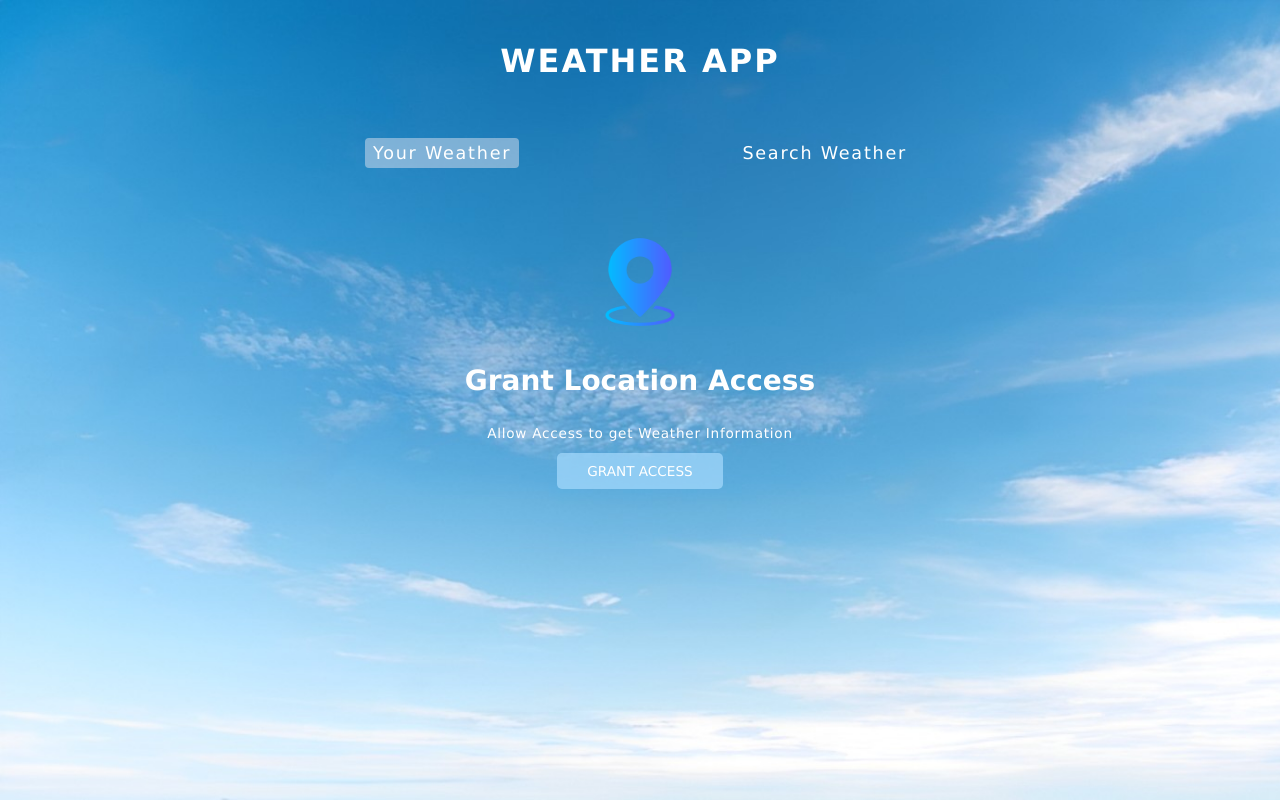
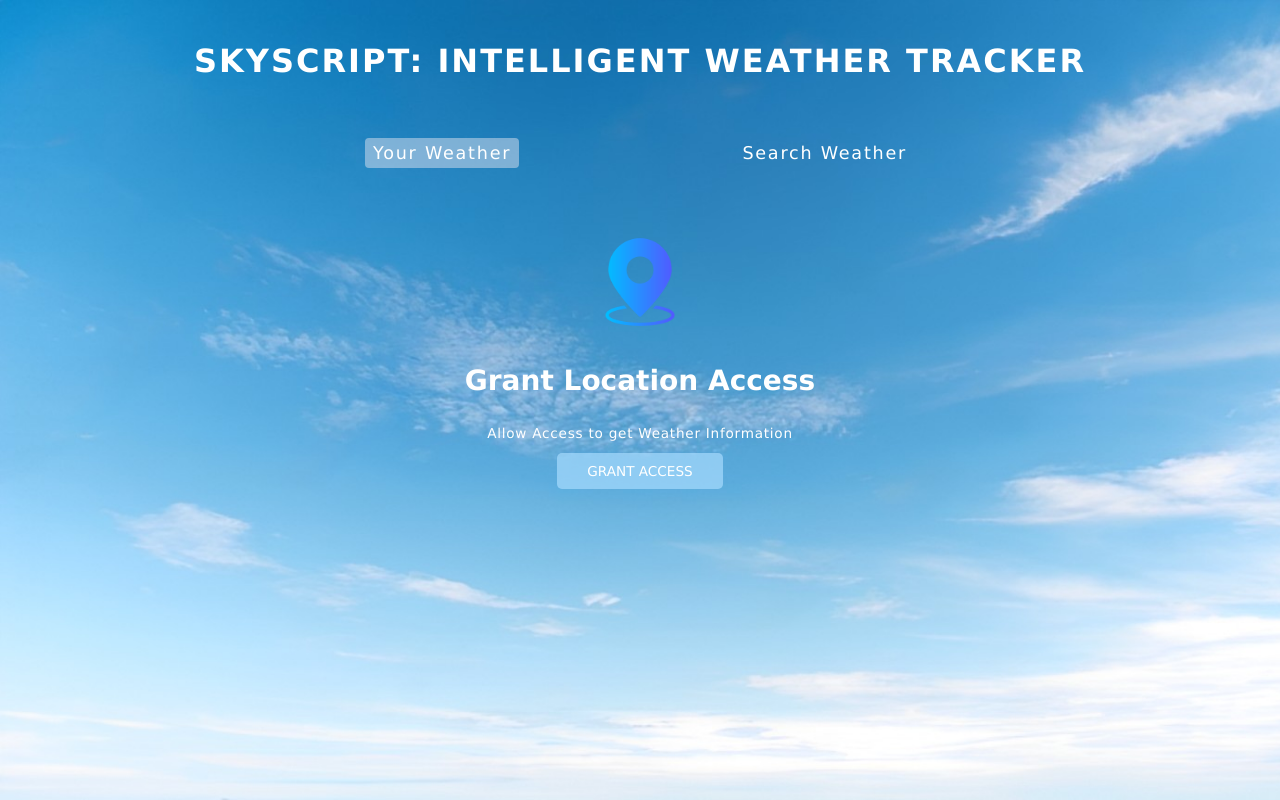
Before and after one commit to se-sheelu/Weater-App, a plain HTML site: page index.html in a window 1280 px wide. Drawn offline with Linux system fonts and the light colour scheme.

Commit message:
Title Mod

```diff
--- a/index.html
+++ b/index.html
@@ -3,7 +3,7 @@
   <head>
     <meta charset="UTF-8" />
     <meta name="viewport" content="width=device-width, initial-scale=1.0" />
-    <title>Weather App</title>
+    <title>SkyScript</title>
     <link rel="stylesheet" href="style.css" />
     <link rel="preconnect" href="https://fonts.googleapis.com" />
     <link rel="preconnect" href="https://fonts.gstatic.com" crossorigin />
@@ -14,7 +14,7 @@
   </head>
   <body>
     <div class="wrapper">
-      <h1>Weather App</h1>
+      <h1>SkyScript: Intelligent Weather Tracker</h1>
 
       <!-- Tabs -->
       <div class="tab-container">
```
